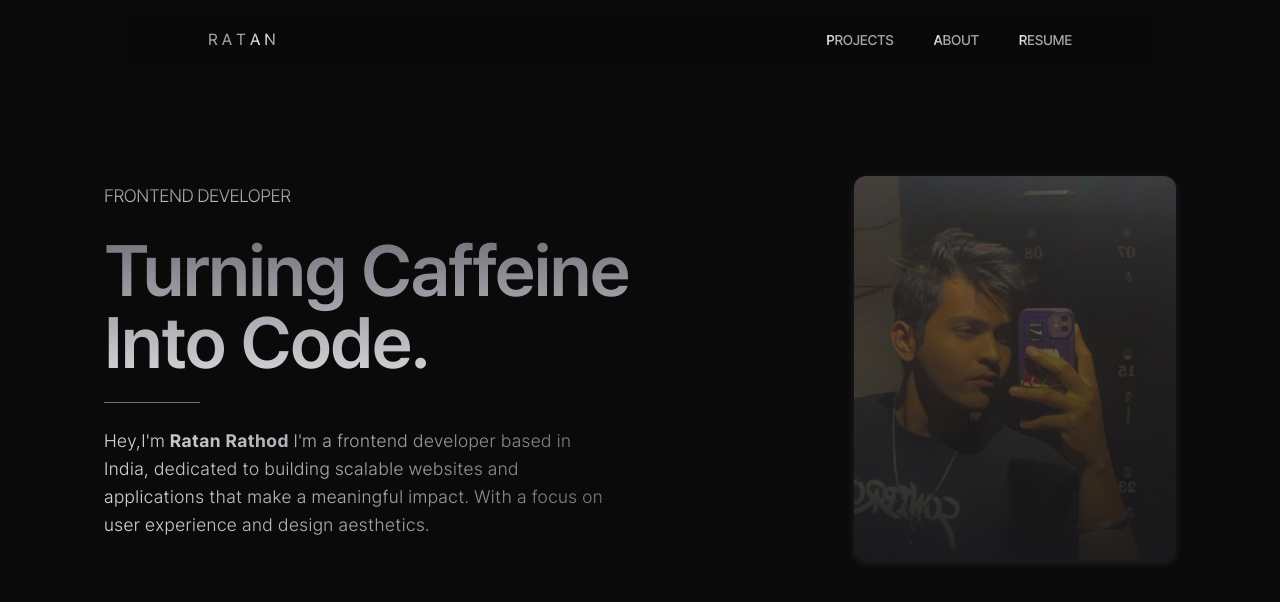
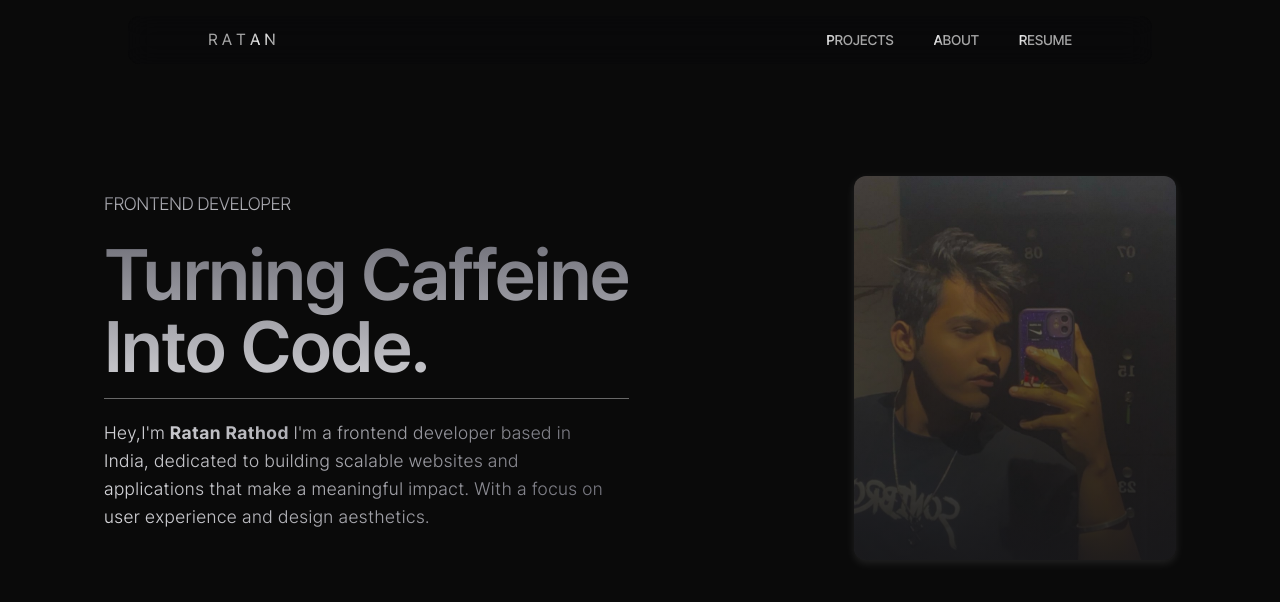
Before and after one commit to ratanz/Portfolio, a Next.js app: page / in a window 1280 px wide. Shown: the top 602 px of the page. Built offline with nearby package versions, Linux system fonts and the light colour scheme.

Commit message:
added border b

```diff
--- a/components/Homepage.tsx
+++ b/components/Homepage.tsx
@@ -76,26 +76,26 @@ const Homepage = () => {
     <div className="content min-h-screen w-full font-pretendard px-4 py-8 md:p-14">
       {/* Hero Section */}
       <div className="flex flex-col-reverse lg:flex-row min-h-[30rem] items-center justify-between max-w-6xl mx-auto mt-6 sm:mt-8 lg:mt-16 px-4 sm:px-8 lg:px-10 gap-6 sm:gap-8">
-        <div className="flex flex-col items-center lg:items-start justify-center w-full lg:w-[65%]  space-y-4 sm:space-y-6">
-
-
-          <h2 ref={subTitleRef} className="text-lg sm:text-4xl md:text-lg lg:text-lg font-light leading-tight tracking-tight bg-gradient-to-t from-zinc-300 to-zinc-500 bg-clip-text text-transparent text-center lg:text-left uppercase">Frontend Developer</h2>
-
+        <div className="flex flex-col items-center lg:items-start justify-center w-full lg:w-[65%]  space-y-5 sm:space-y-5">
+          <h2
+            ref={subTitleRef}
+            className="text-lg sm:text-4xl md:text-lg lg:text-lg font-light leading-tight tracking-tight bg-gradient-to-t from-zinc-300 to-zinc-500 bg-clip-text text-transparent text-center lg:text-left uppercase"
+          >
+            Frontend Developer
+          </h2>
 
           <h1
             ref={mainTitleRef}
-            className="text-3xl sm:text-4xl md:text-5xl lg:text-7xl font-semibold leading-tight tracking-tight bg-gradient-to-t from-zinc-300 to-zinc-500 bg-clip-text text-transparent text-center lg:text-left"
+            className="text-3xl sm:text-4xl md:text-5xl lg:text-7xl font-semibold leading-tight tracking-tight bg-gradient-to-t from-zinc-300 to-zinc-500 bg-clip-text text-transparent text-center lg:text-left border-b border-zinc-100/40 pb-4"
           >
             Turning Caffeine
             <br />
             Into Code.
           </h1>
 
-          <span className="border-t border-zinc-500 w-24"></span>
-
           <p
             ref={descriptionRef}
-            className="text-sm sm:text-base lg:text-lg font-light bg-gradient-to-r from-zinc-300 to-zinc-500 bg-clip-text text-transparent tracking-wide leading-relaxed text-center lg:text-left max-w-lg"
+            className="text-sm  sm:text-base lg:text-lg font-light bg-gradient-to-r from-zinc-300 to-zinc-500 bg-clip-text text-transparent tracking-wide leading-relaxed text-center lg:text-left max-w-lg"
           >
             Hey,I&apos;m
             <span className="font-bold"> Ratan Rathod </span>
--- a/components/Navbar.tsx
+++ b/components/Navbar.tsx
@@ -22,12 +22,12 @@ export function Navbar() {
 
     // Initial animation
     gsap.fromTo(navbar,
-      { y: -100, opacity: 0, scale: 0.7 },
+      { y: -100, opacity: 0, },
       {
         y: 0,
         opacity: 1,
-        scale: 1,
-        duration: 1.5,
+        duration: 1.8,
+        stagger: 0.5,
         ease: 'power3.out',
         delay: 0.4
       }
```
